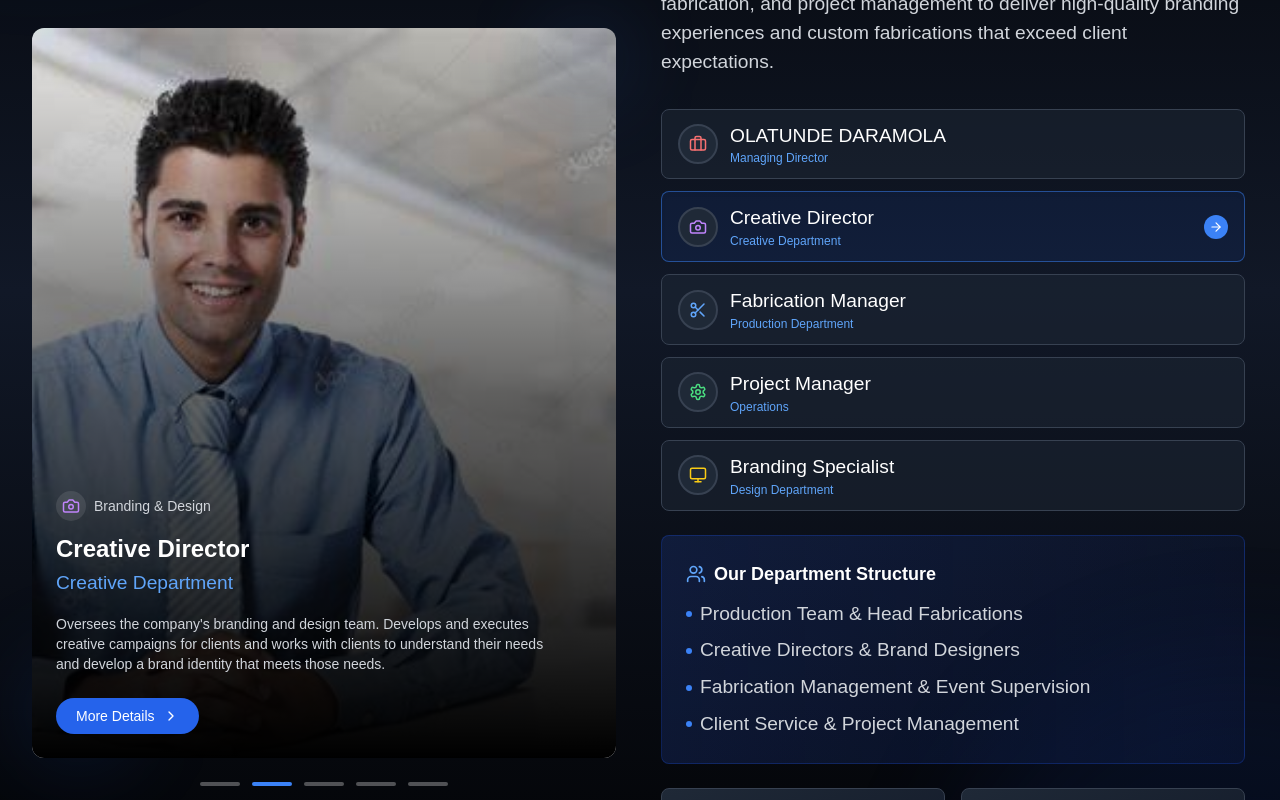
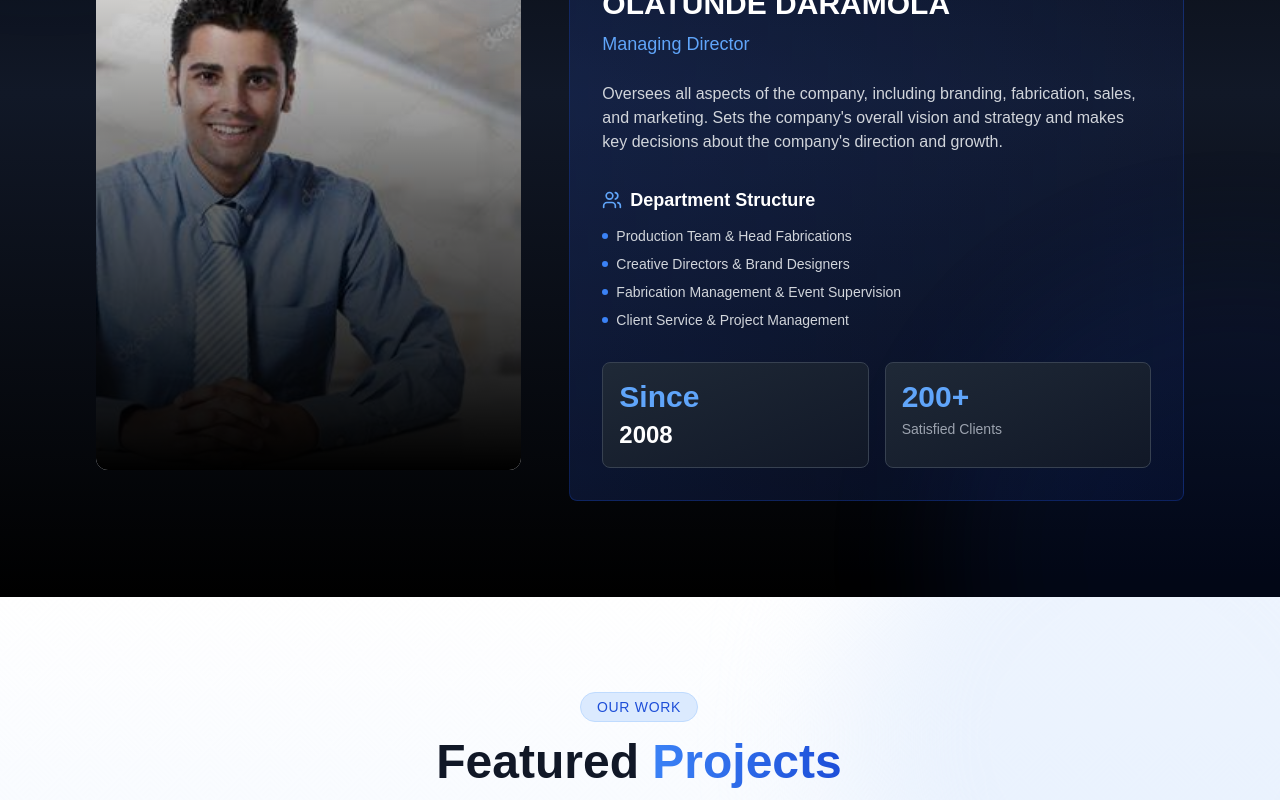
Before and after one commit to DebrainStark/ACE-Concept, a React (Vite) app: page / in a window 1280 px wide. Shown: the part 2640-3440 px from the top of the page. Built offline with nearby package versions, Linux system fonts and the light colour scheme; a web font is replaced by a local one.

Commit message:
Managing director

```diff
--- a/src/components/OurTeam.jsx
+++ b/src/components/OurTeam.jsx
@@ -1,75 +1,49 @@
-import React, { useState, useEffect, useRef } from 'react';
-import { motion, AnimatePresence } from 'framer-motion';
-import { ChevronRight, ArrowRight, Camera, Scissors, Monitor, User, Users, Briefcase, Settings } from 'lucide-react';
+import React, { useRef, useEffect, useState } from 'react';
+import { motion } from 'framer-motion';
+import { Briefcase, Users } from 'lucide-react';
 import team from "../assets/team.jpeg";
 
-// Updated team data based on the organization structure
-const teamMembers = [
-  {
+const OurTeam = () => {
+  const [mousePosition, setMousePosition] = useState({ x: 0, y: 0 });
+  const containerRef = useRef(null);
+  const [windowWidth, setWindowWidth] = useState(typeof window !== 'undefined' ? window.innerWidth : 0);
+
+  // Managing Director data
+  const managingDirector = {
     id: 1,
     name: "OLATUNDE DARAMOLA",
     title: "Managing Director",
     specialty: "Company Leadership",
-    icon: <Briefcase size={18} className="text-red-400" />,
+    icon: <Briefcase size={18} className="text-blue-400" />,
     image: team,
     description: "Oversees all aspects of the company, including branding, fabrication, sales, and marketing. Sets the company's overall vision and strategy and makes key decisions about the company's direction and growth."
-  },
-  {
-    id: 2,
-    name: "Creative Director",
-    title: "Creative Department",
-    specialty: "Branding & Design",
-    icon: <Camera size={18} className="text-purple-400" />,
-    image: team,
-    description: "Oversees the company's branding and design team. Develops and executes creative campaigns for clients and works with clients to understand their needs and develop a brand identity that meets those needs."
-  },
-  {
-    id: 3,
-    name: "Fabrication Manager",
-    title: "Production Department",
-    specialty: "Custom Fabrication",
-    icon: <Scissors size={18} className="text-blue-400" />,
-    image: team,
-    description: "Oversees the company's fabrication team. Manages the production of branded products and materials and ensures that all products are produced to the highest quality standards."
-  },
-  {
-    id: 4,
-    name: "Project Manager",
-    title: "Operations",
-    specialty: "Project Execution",
-    icon: <Settings size={18} className="text-green-400" />,
-    image: team,
-    description: "Oversees the day-to-day execution of individual projects, coordinating between departments to ensure timely delivery and client satisfaction."
-  },
-  {
-    id: 5,
-    name: "Branding Specialist",
-    title: "Design Department",
-    specialty: "Brand Identity",
-    icon: <Monitor size={18} className="text-yellow-400" />,
-    image: team,
-    description: "Managing branding projects and all client brand identity and strategy for campaigns. Creates and develops branding and design materials."
-  }
-];
+  };
 
-const OurTeam = () => {
-  const [currentMemberIndex, setCurrentMemberIndex] = useState(0);
-  const [isPlaying, setIsPlaying] = useState(true);
-  const [mousePosition, setMousePosition] = useState({ x: 0, y: 0 });
-  const containerRef = useRef(null);
+  // Window resize handler
+  useEffect(() => {
+    const handleResize = () => {
+      setWindowWidth(window.innerWidth);
+    };
 
-  // Handle automatic rotation
-  useEffect(() => {
-    if (!isPlaying) return;
+    handleResize(); // Set initial width
 
-    const interval = setInterval(() => {
-      setCurrentMemberIndex((prevIndex) => (prevIndex + 1) % teamMembers.length);
-    }, 5000);
-    return () => clearInterval(interval);
-  }, [isPlaying, teamMembers.length]);
+    let timeoutId = null;
+    const debouncedResize = () => {
+      if (timeoutId) clearTimeout(timeoutId);
+      timeoutId = setTimeout(handleResize, 100);
+    };
+
+    window.addEventListener('resize', debouncedResize);
+    return () => {
+      window.removeEventListener('resize', debouncedResize);
+      if (timeoutId) clearTimeout(timeoutId);
+    };
+  }, []);
 
   // Parallax effect for mouse movement
   useEffect(() => {
+    if (windowWidth < 1024) return; // Only enable parallax on desktop
+
     const handleMouseMove = (e) => {
       if (containerRef.current) {
         const { left, top, width, height } = containerRef.current.getBoundingClientRect();
@@ -81,10 +55,12 @@ const OurTeam = () => {
 
     window.addEventListener('mousemove', handleMouseMove);
     return () => window.removeEventListener('mousemove', handleMouseMove);
-  }, []);
+  }, [windowWidth]);
 
   // Calculate parallax movement
   const getParallaxStyle = (depth = 1) => {
+    if (windowWidth < 1024) return {}; // Disable parallax on mobile/tablet
+
     const xMovement = (mousePosition.x - 0.5) * depth * 20;
     const yMovement = (mousePosition.y - 0.5) * depth * 20;
     return {
@@ -92,200 +68,108 @@ const OurTeam = () => {
     };
   };
 
-  // Toggle play/pause
-  const togglePlayPause = () => {
-    setIsPlaying(!isPlaying);
-  };
-
-  // Navigate to a specific team member
-  const goToMember = (index) => {
-    setCurrentMemberIndex(index);
-    setIsPlaying(false); // Pause autoplay when manually selecting
-  };
+  // Check device type
+  const isMobile = windowWidth < 768;
+  const isTablet = windowWidth >= 768 && windowWidth < 1024;
+  const isDesktop = windowWidth >= 1024;
 
   return (
     <section
       ref={containerRef}
-      className="relative py-24 overflow-hidden bg-gradient-to-b from-black via-gray-900 to-black text-white"
+      className="relative py-12 sm:py-16 md:py-20 lg:py-24 overflow-hidden bg-gradient-to-b from-black via-gray-900 to-black text-white"
     >
       {/* Animated background elements */}
       <div className="absolute inset-0 opacity-20">
-        <div className="absolute w-[600px] h-[600px] -top-64 -left-64 bg-blue-500 rounded-full blur-3xl animate-pulse"></div>
-        <div className="absolute w-[600px] h-[600px] -bottom-64 -right-64 bg-blue-700 rounded-full blur-3xl animate-pulse"></div>
+        <div className="absolute w-[300px] sm:w-[400px] md:w-[500px] lg:w-[600px] h-[300px] sm:h-[400px] md:h-[500px] lg:h-[600px] -top-64 -left-64 bg-blue-500 rounded-full blur-3xl animate-pulse"></div>
+        <div className="absolute w-[300px] sm:w-[400px] md:w-[500px] lg:w-[600px] h-[300px] sm:h-[400px] md:h-[500px] lg:h-[600px] -bottom-64 -right-64 bg-blue-700 rounded-full blur-3xl animate-pulse"></div>
       </div>
 
       {/* Content container */}
-      <div className="relative max-w-7xl mx-auto px-4 sm:px-6 lg:px-8">
+      <div className="relative max-w-6xl mx-auto px-4 sm:px-6 lg:px-8">
         {/* Header */}
         <motion.div
           initial={{ opacity: 0, y: 20 }}
           animate={{ opacity: 1, y: 0 }}
           transition={{ duration: 0.8 }}
-          className="text-center mb-16"
+          className="text-center mb-8 sm:mb-12 lg:mb-16"
         >
-          <span className="inline-block px-4 py-1 rounded-full bg-blue-500/10 text-blue-400 text-sm font-medium tracking-wider uppercase mb-4">
-            Our Leadership Team
+          <span className="inline-block px-3 sm:px-4 py-1 rounded-full bg-blue-500/10 text-blue-400 text-xs sm:text-sm font-medium tracking-wider uppercase mb-3 sm:mb-4">
+            Company Leadership
           </span>
-          <h2 className="text-4xl md:text-5xl font-bold text-white">
-            The Expertise Behind <span className="bg-gradient-to-r from-blue-400 to-blue-600 bg-clip-text text-transparent">Ace Concepts</span>
+          <h2 className="text-2xl sm:text-3xl md:text-4xl lg:text-5xl font-bold text-white">
+            Meet Our <span className="bg-gradient-to-r from-blue-400 to-blue-600 bg-clip-text text-transparent">Managing Director</span>
           </h2>
-          <p className="mt-4 max-w-2xl mx-auto text-gray-300">
-            Meet the talented professionals who bring creativity and excellence to every project, delivering extraordinary branded experiences since 2008.
+          <p className="mt-3 sm:mt-4 max-w-2xl mx-auto text-sm sm:text-base text-gray-300">
+            The visionary leadership behind Ace Concepts who guides our team to deliver extraordinary branded experiences since 2008.
           </p>
         </motion.div>
 
-        {/* Team showcase */}
-        <div className="grid grid-cols-1 md:grid-cols-2 gap-12 items-center">
-          {/* Team member display */}
-          <div>
-            <AnimatePresence mode="wait">
+        {/* Managing Director showcase */}
+        <div className="grid grid-cols-1 md:grid-cols-12 gap-8 lg:gap-12 items-center">
+          {/* Director display - image */}
           <motion.div
-                key={currentMemberIndex}
-                initial={{ opacity: 0, x: 20 }}
+            initial={{ opacity: 0, x: -20 }}
             animate={{ opacity: 1, x: 0 }}
-                exit={{ opacity: 0, x: -20 }}
-                transition={{ duration: 0.5 }}
-                className="relative"
+            transition={{ duration: 0.6 }}
+            className="md:col-span-6 lg:col-span-5"
             style={getParallaxStyle(0.2)}
           >
-                <div className="relative rounded-xl overflow-hidden">
+            <div className="relative rounded-xl overflow-hidden mx-auto max-w-sm md:max-w-none">
               {/* Image with overlay */}
               <div className="relative aspect-[4/5]">
                 <div className="absolute inset-0 bg-gradient-to-t from-black via-black/60 to-transparent z-10" />
                 <img
-                      src={teamMembers[currentMemberIndex].image}
-                      alt={teamMembers[currentMemberIndex].name}
+                  src={managingDirector.image}
+                  alt={managingDirector.name}
                   className="w-full h-full object-cover"
                 />
               </div>
 
-                  {/* Member info */}
-                  <div className="absolute bottom-0 left-0 right-0 p-6 z-20">
-                    <div className="flex items-center gap-2 mb-3">
+              {/* Decorative elements */}
+              <div className="absolute -top-4 -right-4 w-16 sm:w-20 md:w-24 h-16 sm:h-20 md:h-24 bg-blue-500/10 rounded-full blur-2xl" />
+              <div className="absolute -bottom-4 -left-4 w-20 sm:w-24 md:w-32 h-20 sm:h-24 md:h-32 bg-blue-600/10 rounded-full blur-2xl" />
+            </div>
+          </motion.div>
+
+          {/* Director information */}
+          <motion.div
+            initial={{ opacity: 0, x: 20 }}
+            animate={{ opacity: 1, x: 0 }}
+            transition={{ duration: 0.6, delay: 0.2 }}
+            className="md:col-span-6 lg:col-span-7"
+            style={getParallaxStyle(0.3)}
+          >
+            <div className="bg-gradient-to-r from-blue-900/30 to-blue-800/10 rounded-lg p-4 sm:p-6 md:p-8 border border-blue-700/30">
+              <div className="flex items-center gap-2 mb-4">
                 <div className="p-1.5 rounded-full bg-white/10">
-                        {teamMembers[currentMemberIndex].icon}
+                  {managingDirector.icon}
                 </div>
-                      <span className="text-sm font-medium text-gray-300">
-                        {teamMembers[currentMemberIndex].specialty}
+                <span className="text-xs sm:text-sm font-medium text-gray-300">
+                  {managingDirector.specialty}
                 </span>
               </div>
 
-                    <h3 className="text-2xl font-bold text-white mb-1">
-                      {teamMembers[currentMemberIndex].name}
+              <h3 className="text-xl sm:text-2xl md:text-3xl font-bold text-white mb-2">
+                {managingDirector.name}
               </h3>
-                    <p className="text-blue-400 font-medium">
-                      {teamMembers[currentMemberIndex].title}
+
+              <p className="text-blue-400 text-base sm:text-lg font-medium mb-4 sm:mb-6">
+                {managingDirector.title}
               </p>
 
-                    <div className="mt-4 pr-12">
-                      <p className="text-sm text-gray-300 line-clamp-3">
-                        {teamMembers[currentMemberIndex].description}
+              <div className="mb-6 sm:mb-8">
+                <p className="text-sm sm:text-base text-gray-300">
+                  {managingDirector.description}
                 </p>
               </div>
 
-                    <div className="mt-6">
-                      <button className="px-5 py-2 bg-blue-600 text-white rounded-full text-sm font-medium transform hover:scale-105 transition-all duration-300 hover:shadow-lg hover:shadow-blue-500/25 flex items-center">
-                        More Details
-                        <ChevronRight className="ml-2" size={16} />
-                      </button>
-                    </div>
-                  </div>
-                </div>
-
-                {/* Decorative elements */}
-                <div className="absolute -top-4 -right-4 w-24 h-24 bg-blue-500/10 rounded-full blur-2xl" />
-                <div className="absolute -bottom-4 -left-4 w-32 h-32 bg-blue-600/10 rounded-full blur-2xl" />
-              </motion.div>
-            </AnimatePresence>
-
-            {/* Navigation indicators */}
-            <div className="mt-6 flex justify-center space-x-3">
-              {teamMembers.map((_, index) => (
-                <button
-                  key={index}
-                  onClick={() => goToMember(index)}
-                  className={`w-10 h-1 rounded-full transition-all duration-300 ${
-                    index === currentMemberIndex
-                      ? "bg-blue-500"
-                      : "bg-white/30 hover:bg-white/50"
-                  }`}
-                  aria-label={`View team member ${index + 1}`}
-                />
-              ))}
-            </div>
-          </div>
-
-          {/* Team info */}
-          <div style={getParallaxStyle(0.3)}>
-            <div className="space-y-6">
-              {/* Intro text */}
-              <motion.div
-                initial={{ opacity: 0, y: 20 }}
-                animate={{ opacity: 1, y: 0 }}
-                transition={{ delay: 0.2 }}
-                className="mb-8"
-              >
-                <h3 className="text-2xl font-bold text-white mb-4">
-                  Expertise in Every Department
-                </h3>
-                <p className="text-gray-300">
-                  Our organization brings together specialized skills across design, fabrication, and project management
-                  to deliver high-quality branding experiences and custom fabrications that exceed client expectations.
-                </p>
-              </motion.div>
-
-              {/* Team selection */}
-              <div className="space-y-3">
-                {teamMembers.map((member, index) => (
-                  <motion.button
-                    key={member.id}
-                    onClick={() => goToMember(index)}
-                    initial={{ opacity: 0, x: 20 }}
-                    animate={{ opacity: 1, x: 0 }}
-                    transition={{ delay: 0.3 + index * 0.1 }}
-                    className={`w-full text-left px-4 py-3 rounded-lg transition-all duration-300 border ${
-                      currentMemberIndex === index
-                        ? 'bg-blue-600/10 border-blue-500/50 shadow-inner'
-                        : 'bg-gray-800/50 border-gray-700 hover:bg-gray-800'
-                    }`}
-                  >
-                    <div className="flex items-center">
-                      <div className="w-10 h-10 rounded-full overflow-hidden border-2 border-gray-700 mr-3 flex items-center justify-center bg-gray-800">
-                        {member.icon}
-                      </div>
-                      <div>
-                        <h4 className="font-medium text-white">
-                          {member.name}
+              {/* Company structure info */}
+              <div className="mt-6 sm:mt-8">
+                <h4 className="text-base sm:text-lg font-bold text-white mb-3 flex items-center">
+                  <Users size={isMobile ? 16 : 20} className="mr-2 text-blue-400" />
+                  Department Structure
                 </h4>
-                        <div className="flex items-center text-xs text-blue-400">
-                          <span>{member.title}</span>
-                        </div>
-                      </div>
-                      {currentMemberIndex === index && (
-                        <div className="ml-auto">
-                          <div className="w-6 h-6 rounded-full bg-blue-500 flex items-center justify-center">
-                            <ArrowRight size={14} className="text-white" />
-                          </div>
-                        </div>
-                      )}
-                    </div>
-                  </motion.button>
-                ))}
-              </div>
-
-              {/* Company structure info */}
-              <motion.div
-                initial={{ opacity: 0, y: 20 }}
-                animate={{ opacity: 1, y: 0 }}
-                transition={{ delay: 0.6 }}
-                className="mt-10"
-              >
-                <div className="bg-gradient-to-r from-blue-900/30 to-blue-800/10 rounded-lg p-6 border border-blue-700/30">
-                  <h4 className="text-lg font-bold text-white mb-3 flex items-center">
-                    <Users size={20} className="mr-2 text-blue-400" />
-                    Our Department Structure
-                  </h4>
-                  <ul className="space-y-2 text-gray-300">
+                <ul className="space-y-2 text-xs sm:text-sm text-gray-300">
                   <li className="flex items-center">
                     <div className="w-1.5 h-1.5 rounded-full bg-blue-500 mr-2"></div>
                     <span>Production Team & Head Fabrications</span>
@@ -304,26 +188,20 @@ const OurTeam = () => {
                   </li>
                 </ul>
               </div>
-              </motion.div>
 
               {/* Stats */}
-              <motion.div
-                initial={{ opacity: 0, y: 20 }}
-                animate={{ opacity: 1, y: 0 }}
-                transition={{ delay: 0.8 }}
-                className="grid grid-cols-2 gap-4 mt-6"
-              >
-                <div className="bg-gradient-to-br from-gray-800 to-gray-900 rounded-lg p-4 border border-gray-700">
-                  <div className="text-3xl font-bold text-blue-400 mb-1">Since</div>
-                  <div className="text-2xl font-bold text-white">2008</div>
+              <div className="grid grid-cols-2 gap-3 sm:gap-4 mt-6 sm:mt-8">
+                <div className="bg-gradient-to-br from-gray-800 to-gray-900 rounded-lg p-3 sm:p-4 border border-gray-700">
+                  <div className="text-xl sm:text-2xl md:text-3xl font-bold text-blue-400 mb-1">Since</div>
+                  <div className="text-lg sm:text-xl md:text-2xl font-bold text-white">2008</div>
                 </div>
-                <div className="bg-gradient-to-br from-gray-800 to-gray-900 rounded-lg p-4 border border-gray-700">
-                  <div className="text-3xl font-bold text-blue-400 mb-1">200+</div>
-                  <div className="text-sm text-gray-400">Satisfied Clients</div>
+                <div className="bg-gradient-to-br from-gray-800 to-gray-900 rounded-lg p-3 sm:p-4 border border-gray-700">
+                  <div className="text-xl sm:text-2xl md:text-3xl font-bold text-blue-400 mb-1">200+</div>
+                  <div className="text-xs sm:text-sm text-gray-400">Satisfied Clients</div>
+                </div>
+              </div>
             </div>
           </motion.div>
-            </div>
-          </div>
         </div>
       </div>
     </section>
```
Lines whose indentation alone changed are shown as unchanged.
